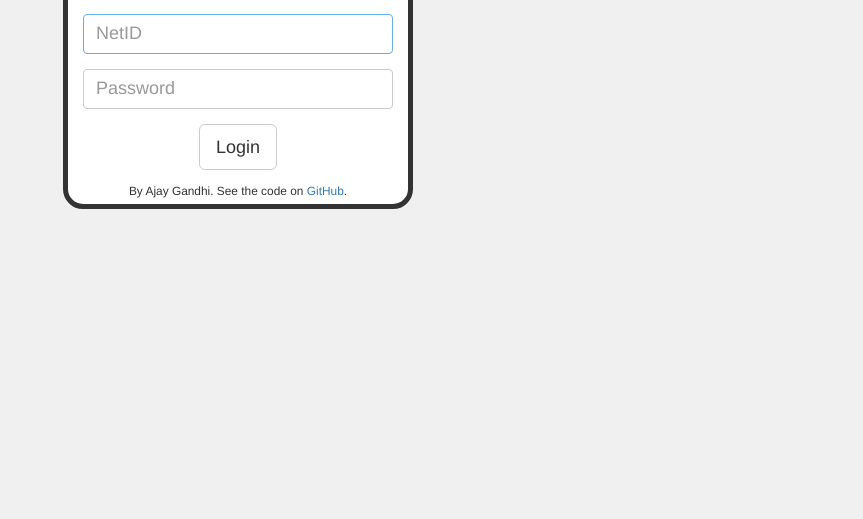
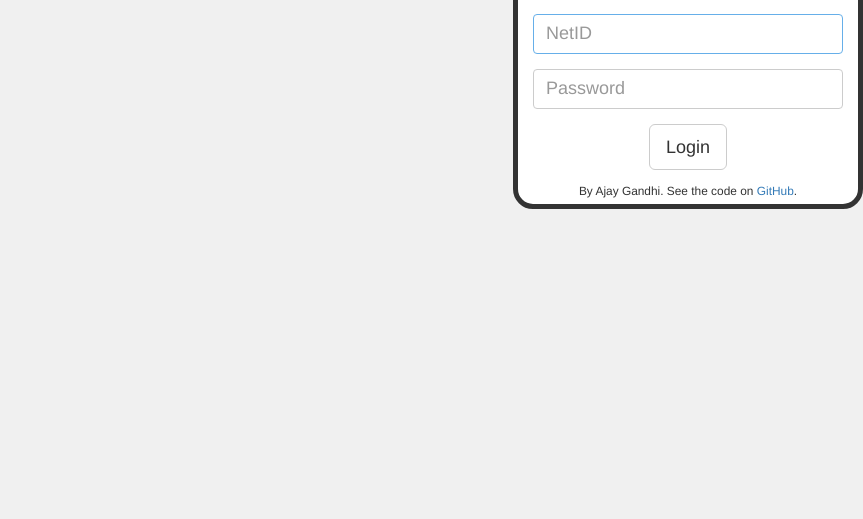
Before and after one commit to ajay-gandhi/Ezra, a website: page html/index.html in a window 1280 px wide. Shown: the part 281-800 px from the top of the page, without its empty margins (417-1280 px from the left). Drawn offline with nearby package versions, Linux system fonts and the light colour scheme.

Commit message:
Add right margin

```diff
--- a/html/style.css
+++ b/html/style.css
@@ -16,7 +16,7 @@ div#login {
   position: relative;
   top: 50%;
   text-align: center;
-  margin: 0 auto;
+  margin-right: 15px;
   width: 100%;
   max-width: 350px;
   min-width: 300px;
```
